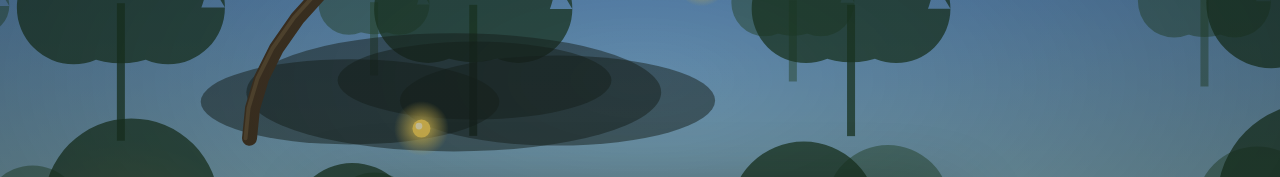
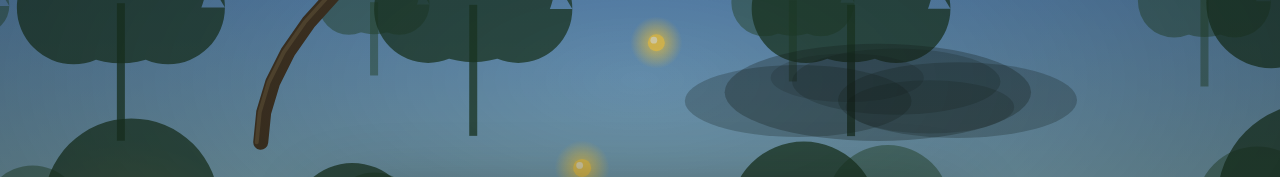
Before and after one commit to cairn/treetop, a plain HTML site: page index.html in a window 1280 px wide. Shown: the top 177 px of the page. Drawn offline with Linux system fonts and the light colour scheme; animation ran at ten frames a second.

Commit message:
balance+art: taller climb, fairer sap economy, softer shade clouds
Playtesting (bot players + real-browser runs) showed the first tuning
let a passive player win in 30 s and an earlier build starved a new
player. Canopy is now 4200 px, sap drain 4.4/s, orbs denser with the
first three near the centre as a tutorial, shade gentler. Shade clouds
are layered translucent puffs instead of a solid ellipse; rival branch
tips carry foliage centred on the branch end.

```diff
--- a/index.html
+++ b/index.html
@@ -142,13 +142,13 @@
 window.addEventListener('resize', resize); resize();
 
 /* ---------------- constants ---------------- */
-const GOAL_Y   = 3000;          // px of world to the canopy  (= 120 m)
+const GOAL_Y   = 4200;          // px of world to the canopy  (= 120 m)
 const PX_PER_M = GOAL_Y / 120;
-const SEASON_S = 150;           // seconds from spring to winter
+const SEASON_S = 165;           // seconds from spring to winter
 const GROW_SPEED = 108;         // px/s
 const TURN_RATE  = 3.4;         // rad/s toward the pointer
-const SAP_MAX = 100, SAP_DRAIN = 5.2, SHADE_DRAIN = 17;
-const ORB_GAIN = 17, DROP_GAIN = 10;
+const SAP_MAX = 100, SAP_DRAIN = 4.4, SHADE_DRAIN = 12;
+const ORB_GAIN = 20, DROP_GAIN = 12;
 
 /* ---------------- seeded rng (the course is the same for everyone) ---------------- */
 function mulberry32(seed){
@@ -166,25 +166,27 @@
 function buildWorld(){
   const rnd = mulberry32(20261014);
   world.orbs.length = 0; world.drops.length = 0; world.shades.length = 0; world.rivals.length = 0;
-  // sunlight orbs: a loose trail all the way up
-  for (let y = 210; y < GOAL_Y - 60; y += 120 + rnd() * 90){
-    world.orbs.push({ x: (rnd() * 2 - 1) * 340, y, taken: false, ph: rnd() * 6.28 });
+  // sunlight orbs: a loose trail all the way up. The first three sit near
+  // the centre so a new player learns "sun is food" in the opening seconds.
+  for (let y = 210; y < GOAL_Y - 60; y += 105 + rnd() * 65){
+    const learn = y < 800;
+    world.orbs.push({ x: (rnd() * 2 - 1) * (learn ? 90 : 300), y, taken: false, ph: rnd() * 6.28 });
   }
-  // rain bands: drops fall and respawn inside two altitude bands
-  for (let i = 0; i < 26; i++){
-    const band = i % 2 === 0 ? [700, 1500] : [1700, 2500];
+  // rain bands: drops fall and respawn inside three altitude bands
+  for (let i = 0; i < 30; i++){
+    const band = [[700, 1500], [1700, 2500], [2700, 3600]][i % 3];
     world.drops.push({ x: (rnd() * 2 - 1) * 380, y: band[0] + rnd() * (band[1] - band[0]),
                        vy: 130 + rnd() * 90, band, taken: false });
   }
   // shade clouds drifting sideways
   for (let y = 520; y < GOAL_Y - 200; y += 330 + rnd() * 160){
-    world.shades.push({ x: (rnd() * 2 - 1) * 260, y, rx: 150 + rnd() * 130, ry: 52 + rnd() * 26,
+    world.shades.push({ x: (rnd() * 2 - 1) * 260, y, rx: 125 + rnd() * 85, ry: 46 + rnd() * 22,
                          sp: (rnd() * 2 - 1) * 14, ph: rnd() * 6.28 });
   }
   // rival trees: a trunk line with a few branch arcs; collision = circles along them
-  for (let i = 0; i < 7; i++){
+  for (let i = 0; i < 9; i++){
     const side = i % 2 === 0 ? -1 : 1;
-    const baseY = 420 + i * 390 + rnd() * 120;
+    const baseY = 420 + i * 430 + rnd() * 120;
     const trunkX = side * (300 + rnd() * 120);
     const pts = [];
     for (let s = 0; s <= 10; s++){
@@ -343,7 +345,7 @@
   }
 
   // growth
-  const speed = GROW_SPEED * (S.inShade ? 0.45 : 1);
+  const speed = GROW_SPEED * (S.inShade ? 0.55 : 1);
   // heading is a screen-space angle (-PI/2 = straight up); world y is up
   S.tip.x += Math.cos(S.heading) * speed * dt;
   S.tip.y += -Math.sin(S.heading) * speed * dt;
@@ -486,11 +488,14 @@
   drawParallax(0.55, 'rgba(30,60,38,0.75)', 777, 74);
   drawGround();
   drawGoal();
-  // shade clouds
+  // shade clouds: soft overlapping puffs, dark enough to read as shade
+  // without turning into a solid pond
   for (const sh of world.shades){
     const y = sy(sh.y); if (y < -140 || y > H + 140) continue;
-    ctx.fillStyle = 'rgba(24,34,30,0.5)';
-    for (const [ox, oy, r] of [[0, 0, 1], [-0.5, 0.16, 0.72], [0.5, 0.14, 0.76], [0.1, -0.2, 0.66]]){
+    const puffs = [[0, 0, 1, 0.30], [-0.52, 0.18, 0.74, 0.26], [0.52, 0.16, 0.78, 0.26],
+                   [0.12, -0.22, 0.68, 0.22], [-0.2, -0.3, 0.5, 0.18], [0.34, 0.3, 0.55, 0.2]];
+    for (const [ox, oy, r, a] of puffs){
+      ctx.fillStyle = `rgba(22,32,28,${a})`;
       ctx.beginPath();
       ctx.ellipse(sx(sh.x) + ox * sh.rx * xs(), y + oy * sh.ry, sh.rx * xs() * r, sh.ry * r, 0, 0, 6.283);
       ctx.fill();
@@ -510,7 +515,9 @@
     ctx.stroke();
     const top = r.pts[r.pts.length - 1];
     ctx.fillStyle = '#33512e';
-    ctx.beginPath(); ctx.arc(sx(top.x), sy(top.y) - 12, 30, 0, 6.283); ctx.fill();
+    ctx.beginPath(); ctx.arc(sx(top.x), sy(top.y), 30, 0, 6.283); ctx.fill();
+    ctx.beginPath(); ctx.arc(sx(top.x) - 24, sy(top.y) + 8, 20, 0, 6.283); ctx.fill();
+    ctx.beginPath(); ctx.arc(sx(top.x) + 24, sy(top.y) + 8, 20, 0, 6.283); ctx.fill();
   }
   // sunlight orbs
   for (const o of world.orbs){
```
